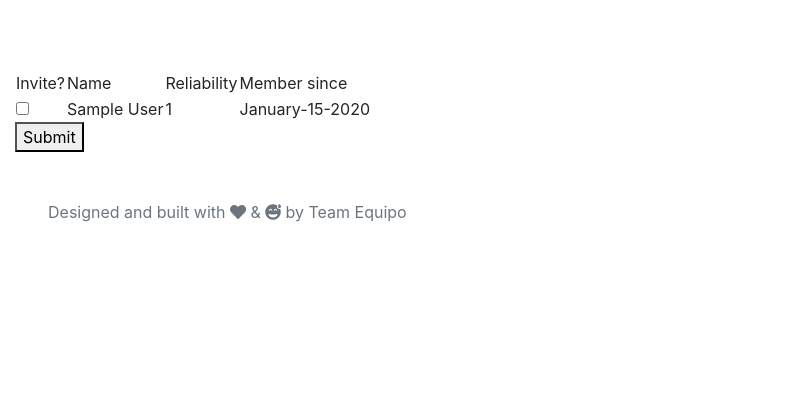
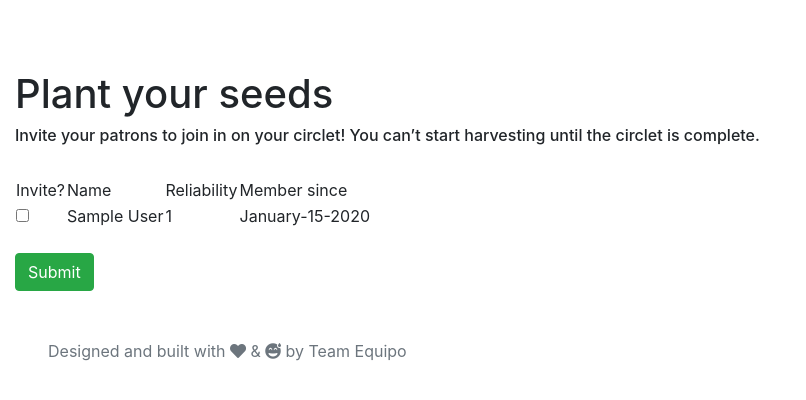
Before and after one commit to CalBearsGrad/Circlet, a Flask app: template templates/invite_to_circlet.html in a window 1280 px wide; the page is wider, and only the part inside the window is pictured. Shown: the part 56-456 px from the top of that part, without its empty margins (0-806 px from the left). Run offline with Flask 2, Linux system fonts and the light colour scheme; the template is opened without the code that fills it: values that come from a table or form of the project are taken from there, others are empty; tables that the repository leaves empty hold one stand-in row (values such as "Sample post"); some libraries are stand-ins or nearby versions.

Commit message:
Finish front end

```diff
--- a/templates/confirm.html
+++ b/templates/confirm.html
@@ -1,5 +1,9 @@
 {% extends 'base_login.html' %}
 {% block content %}
+
+<h1> Approve your circlet</h1>
+<h6> Here’s a quick snapshot of your invited patrons’ status and detailed goals. If all is good to go, approve the formation of the circlet below. </h6>
+<br>
 
 <table>
   <tr>
--- a/templates/create_goal.html
+++ b/templates/create_goal.html
@@ -1,7 +1,9 @@
 {% extends 'base_login.html' %}
 {% block content %}
 
-Create a goal!
+<h1> Tread your soil</h1>
+<h6> Clearly define your monetary goal and associated timeline.</h6>
+<br>
 
 <form action='/create_goal' method="POST">
   <div class="form-group row">
--- a/templates/invite_to_circlet.html
+++ b/templates/invite_to_circlet.html
@@ -1,5 +1,8 @@
 {% extends 'base_login.html' %}
 {% block content %}
+<h1> Plant your seeds</h1>
+<h6> Invite your patrons to join in on your circlet! You can’t start harvesting until the circlet is complete.</h6>
+<br>
 
 <form action="/invite_to_circlet" method="POST">
   <table>
@@ -20,7 +23,8 @@
           </tr>
       {% endfor %}
   </table>
-  <button type="submit">Submit</button>
+  <br>
+  <button type="submit" class="btn btn-success">Submit</button>
 </form>
 
 {% endblock %}
```
